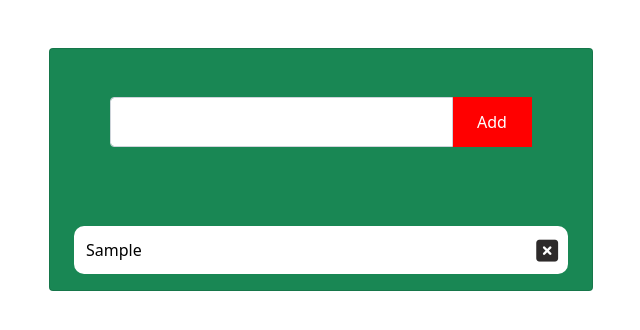
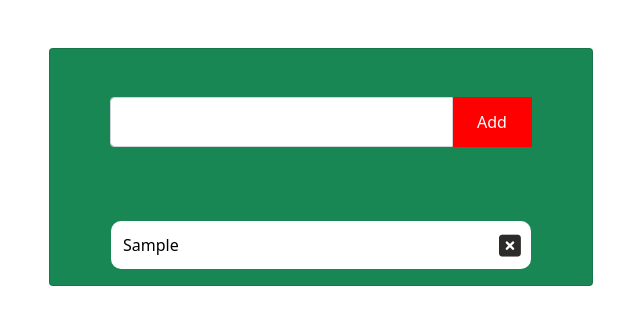
Before and after one commit to ZalaManish187/Todo_List, a plain HTML site: page index.html in a window 1280 px wide. Both pictures are taken after typing "Sample" into the empty fields and a click on the button "Add". Shown: the whole page, without its empty margins (319-959 px from the left). Drawn offline with nearby package versions, Linux system fonts and the light colour scheme.

Commit message:
update to code

```diff
--- a/style.css
+++ b/style.css
@@ -58,7 +58,7 @@
      color: rgb(0, 0, 0);
      width: 50vh;
      padding: 12px 40px 12px 12px;
-     margin-top: 15px;
+     margin-top: 10px;
      border-radius: 10px;
      font-size: 16px;
      overflow: hidden;
@@ -129,7 +129,7 @@ i:active{
      }
 
      span {
-         width:100%;
+         width:85%;
 
      }
 
```
